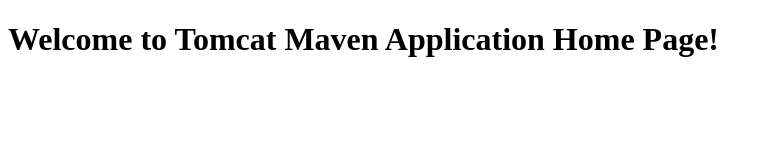
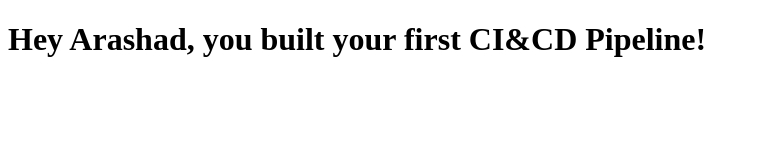
Before and after one commit to robinrobusa/dev, a plain HTML site: page TomcatMavenApp/src/main/webapp/index.html in a window 1280 px wide. Shown: the whole page, without its empty margins (0-771 px from the left). Drawn offline with Linux system fonts and the light colour scheme.

Commit message:
Edited index.html

```diff
--- a/TomcatMavenApp/src/main/webapp/index.html
+++ b/TomcatMavenApp/src/main/webapp/index.html
@@ -5,6 +5,6 @@
         <meta http-equiv="Content-Type" content="text/html; charset=UTF-8">
     </head>
     <body>
-        <h1>Welcome to Tomcat Maven Application Home Page!</h1>
+        <h1>Hey Arashad, you built your first CI&CD Pipeline!</h1>
     </body>
 </html>
```
